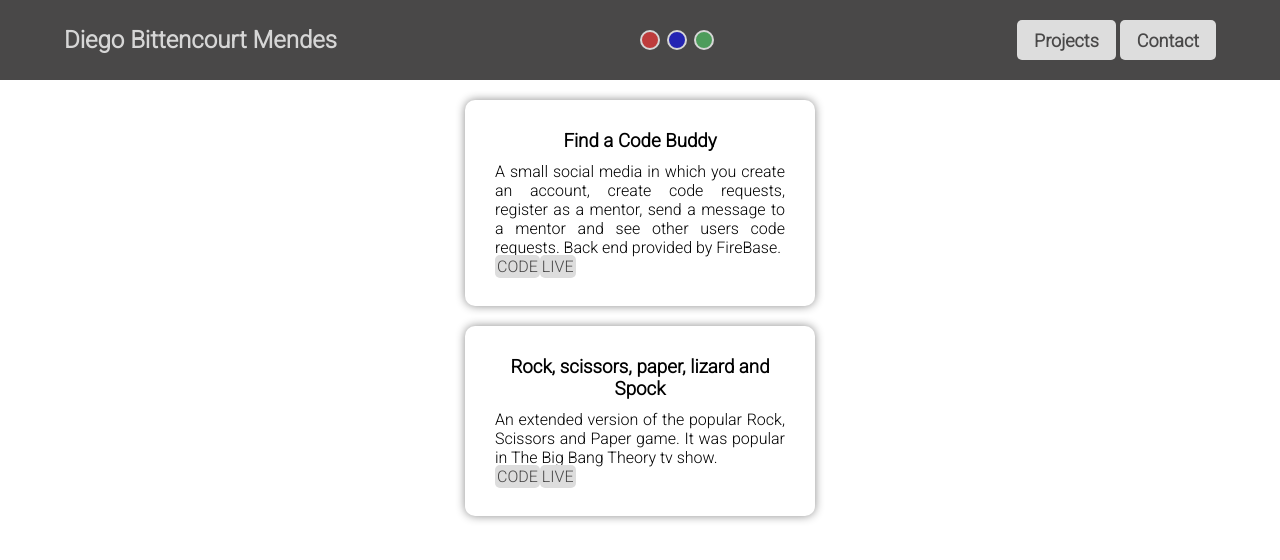
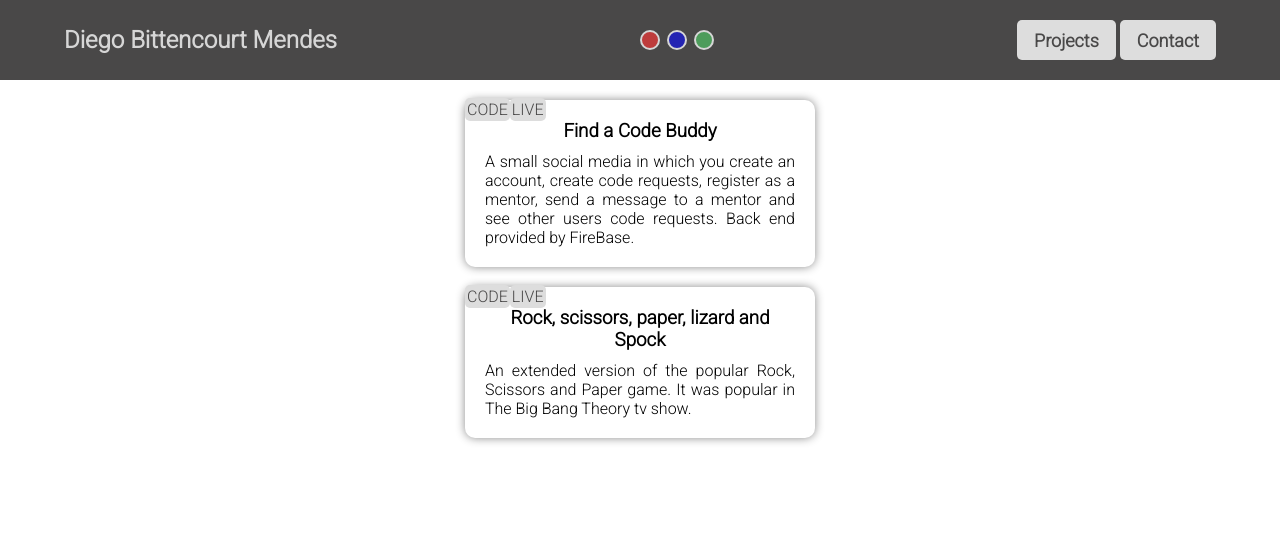
Before and after one commit to Diego-Bittencourt/portfolio_page, a Vue app: page /projects in a window 1280 px wide. Shown: the top 560 px of the page. Built offline with nearby package versions, Linux system fonts and the light colour scheme.

Commit message:
FEAT - gray bkground on project. Adjust hover trigger.

```diff
--- a/src/components/UI/BaseCard.vue
+++ b/src/components/UI/BaseCard.vue
@@ -22,7 +22,6 @@ export default {
 .card {
     width: 90%;
     box-shadow: 0 0 10px rgb(139, 139, 139);
-    padding: 1rem;
     margin: 2rem auto;
     max-width: 35rem;
     transition: 0.3s;
--- a/src/components/projects/ListItem.vue
+++ b/src/components/projects/ListItem.vue
@@ -21,6 +21,7 @@ export default {
 li {
     list-style: none;
     padding: 2rem;
+    position: relative;
 }
 
 h3 {
@@ -31,4 +32,20 @@ h3 {
 p {
     text-align: justify;
 }
+
+.linkswrapper {
+    position: absolute;
+    width: 100%;
+    height: 0%;
+    background-color: rgba(146, 140, 140, 0.514);
+    z-index: 2;
+    top: 0;
+    left: 0;
+    border-radius: 10px;
+}
+
+.linkswrapper:hover {
+    height: 100%;
+    transition: 1s;
+}
 </style>
```
